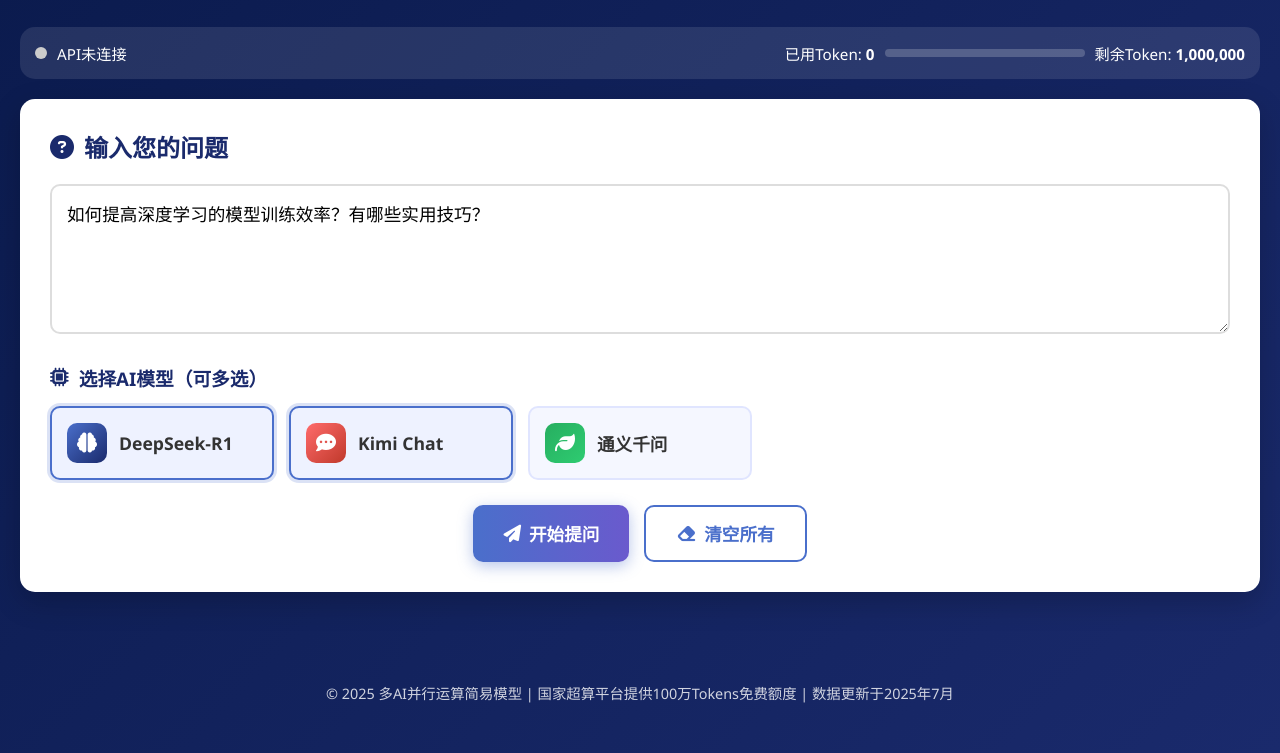
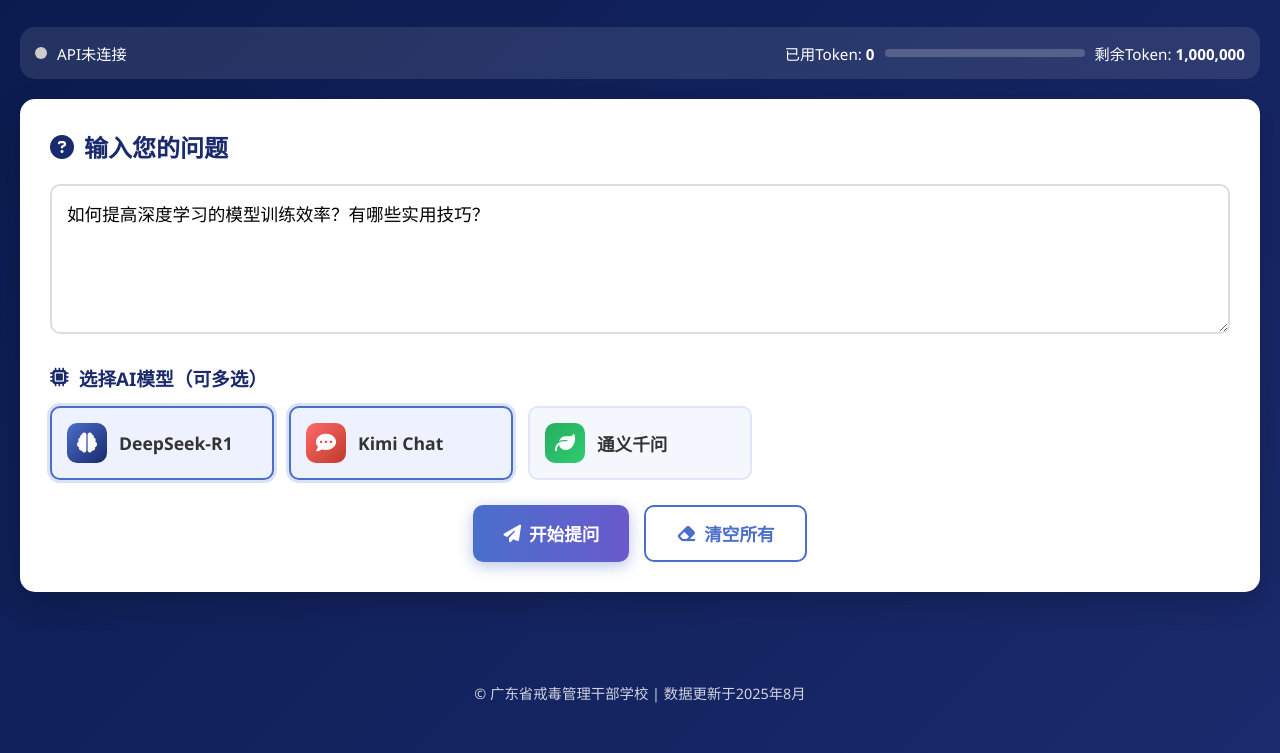
Before and after one commit to gdjdgx/gdjdgx.github.io, a plain HTML site: page index.html in a window 1280 px wide. Shown: the part 156-909 px from the top of the page. Drawn offline with Linux system fonts and the light colour scheme.

Commit message:
Add files via upload

```diff
--- a/index.html
+++ b/index.html
@@ -668,7 +668,7 @@
         </div>
 
         <footer class="footer">
-            <p>© 2025 多AI并行运算简易模型 | 国家超算平台提供100万Tokens免费额度 | 数据更新于2025年7月</p>
+            <p>© 广东省戒毒管理干部学校 | 数据更新于2025年8月</p>
         </footer>
     </div>
 
```
